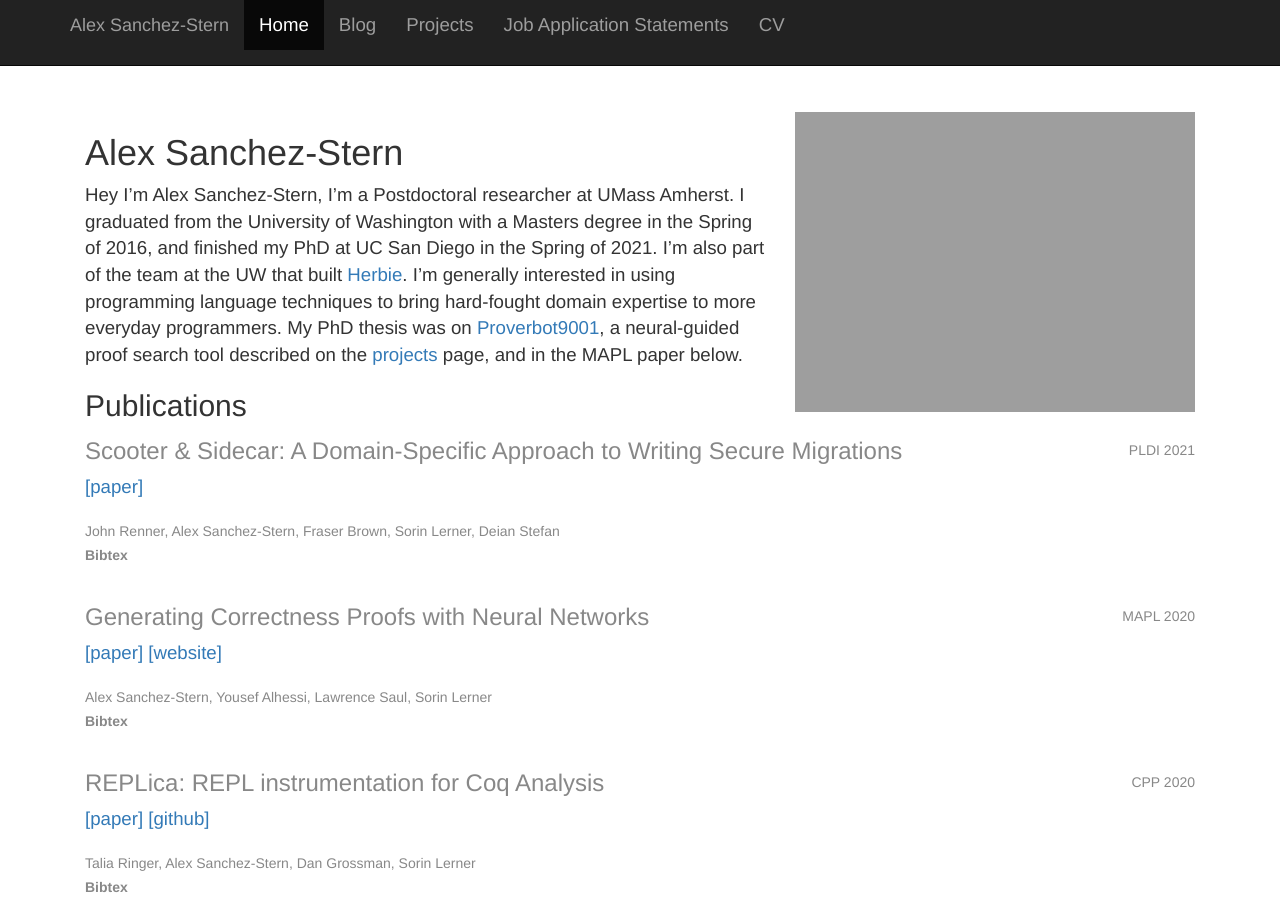
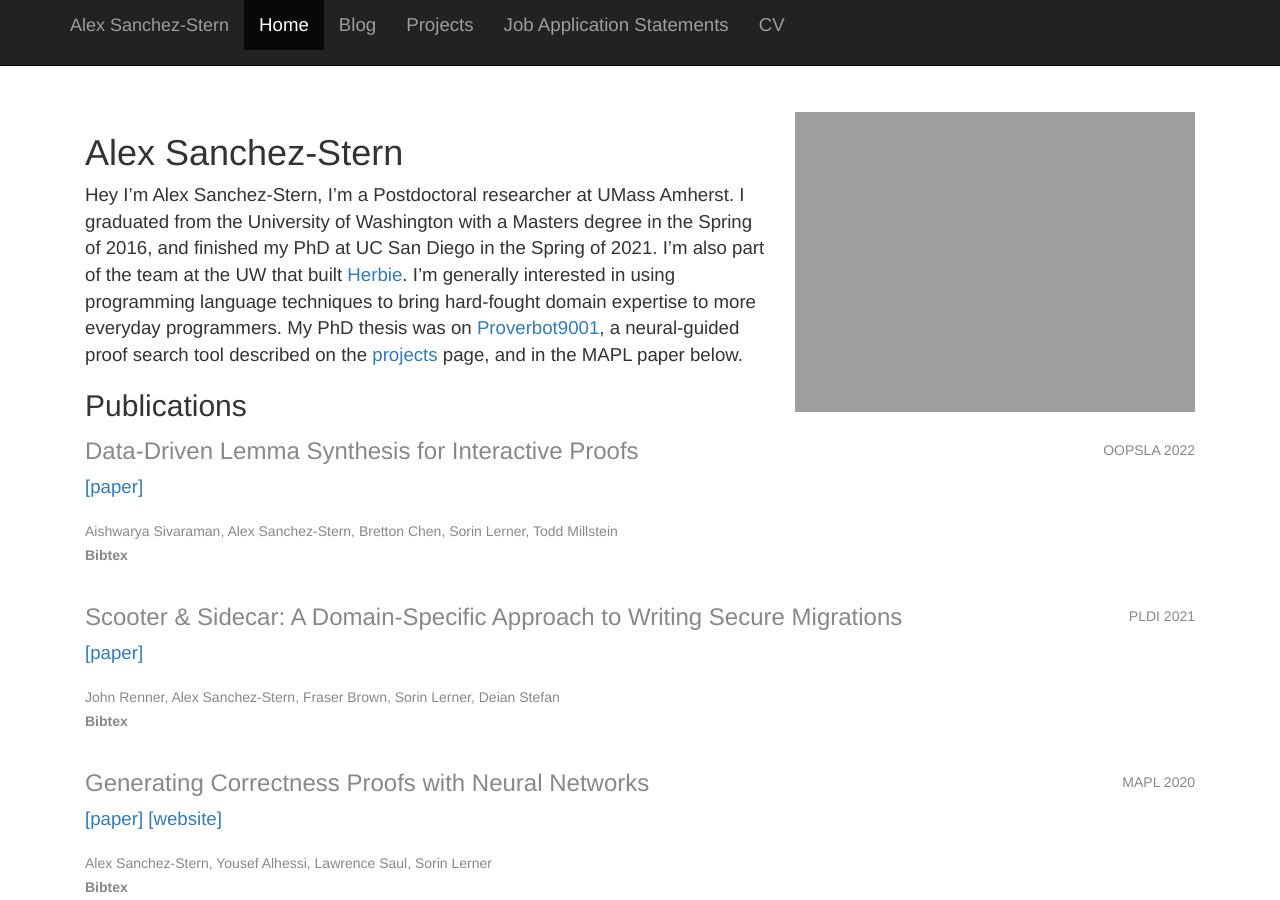
Before and after one commit to HazardousPeach/hazardouspeach.github.io, a Jekyll site: the page built from index.md, in a window 1280 px wide and 900 px high. Built offline with Jekyll 4.4.1, drawn with Linux system fonts in a browser that asks for light colours; nearby versions of some CDN libraries.

Commit message:
Add lfind to papers list with preprint

```diff
--- a/_data/publications.yml
+++ b/_data/publications.yml
@@ -1,3 +1,16 @@
+- title: Data-Driven Lemma Synthesis for Interactive Proofs
+  conference: "OOPSLA 2022"
+  paper: "https://www.alexsanchezstern.com/papers/lfind-oopsla22-preprint.pdf"
+  authors: Aishwarya Sivaraman, Alex Sanchez-Stern, Bretton Chen, Sorin Lerner, Todd Millstein
+  bibtex: |-
+    @inproceedings{sivaraman:2022:lfind,
+      author    = {Sivaraman, Aishwarya and Sanchez-Stern, Alex and Chen, Bretton and Lerner, Sorin and Millstein Todd},
+      title     = {Data-Driven Lemma Synthesis for Interactive Proofs},
+      booktitle = {Object-Oriented Programming, Systems, Languages & Applications},
+      month     = {December},
+      year      = {2022},
+      publisher = {ACM SIGPLAN},
+    }
 - title: "Scooter & Sidecar: A Domain-Specific Approach to Writing Secure Migrations"
   conference: "PLDI 2021"
   paper: "https://www.alexsanchezstern.com/papers/scooter-pldi21-preprint.pdf"
```
Also changed, not shown: 1 other file.
